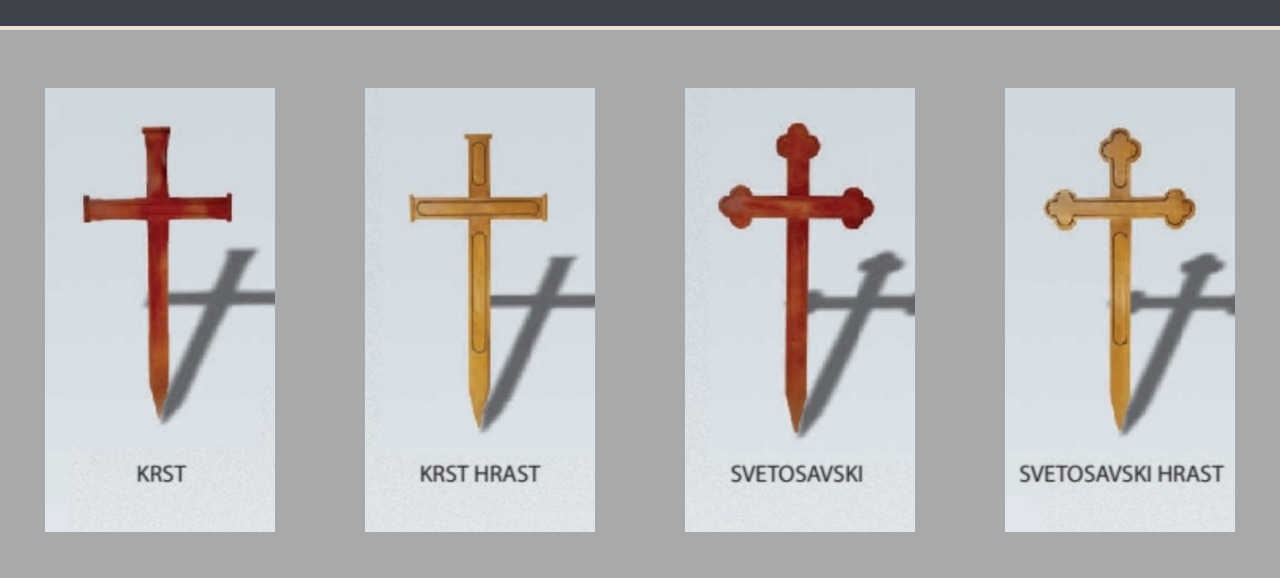
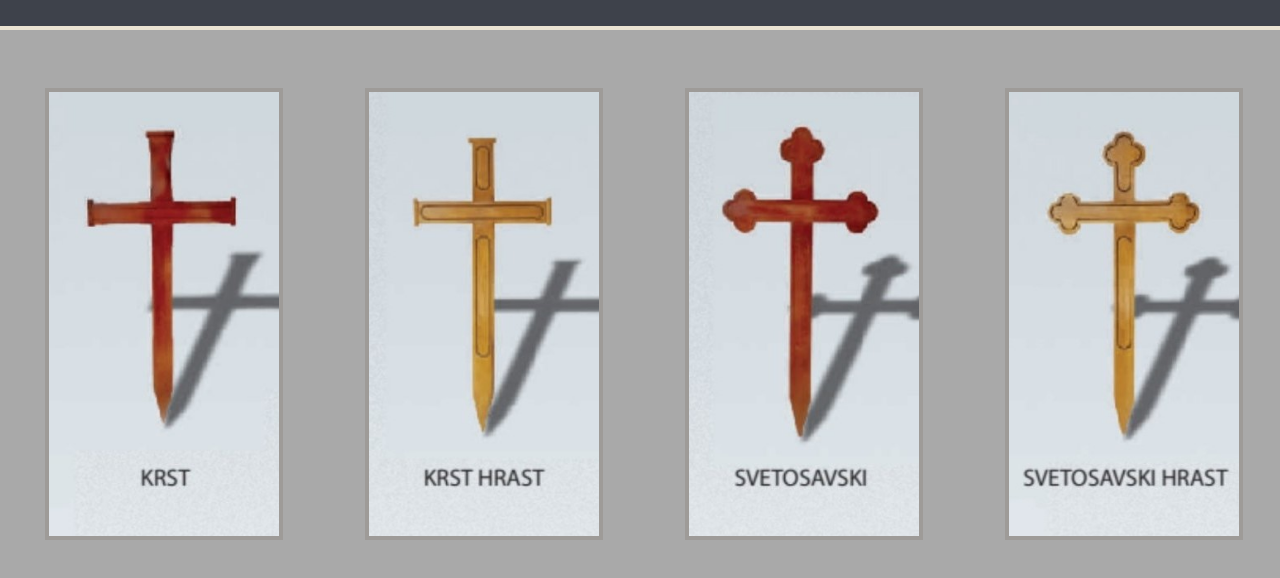
Before and after one commit to dirtyOldTown/dirtyOldTown.github.io, a plain HTML site: page katalog/krstovi.html in a window 1280 px wide. Shown: the part 62-640 px from the top of the page. Drawn offline with Linux system fonts and the light colour scheme; files whose address does not match are found by name.

Commit message:
Update krstovi.html

```diff
--- a/katalog/krstovi.html
+++ b/katalog/krstovi.html
@@ -58,6 +58,7 @@
     .slika img {
       width: 100%;
       height: auto;
+      border: 4px solid #9E9B98 /*#A78B71, */
     }
     @font-face {
       font-family: 'Impact';
```
